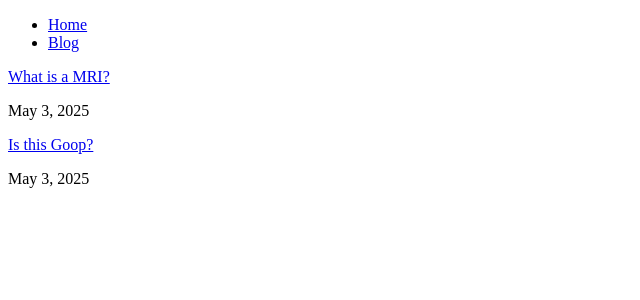
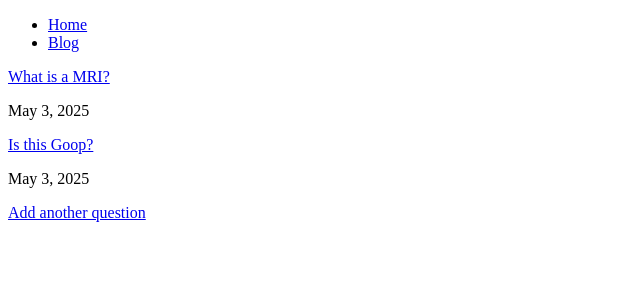
Before and after one commit to habibsain/Django_project, a Django app: page /polls/ in a window 1280 px wide. Shown: the top 300 px of the page, without its empty margins (0-640 px from the left). Run offline with Django 5.2, Linux system fonts and the light colour scheme; data comes from the database, SQL or seed files in the repository.

Commit message:
Added another page where we can add question

```diff
--- a/mysite/polls/templates/polls/index.html
+++ b/mysite/polls/templates/polls/index.html
@@ -12,4 +12,6 @@
 
 {% endfor %}
 
+<a href="{% url 'polls:add' %}">Add another question</a>
+
 {% endblock %}
--- a/mysite/polls/urls.py
+++ b/mysite/polls/urls.py
@@ -9,5 +9,6 @@ urlpatterns = [
     path("<int:question_id>/", views.detail, name = "detail"),
     path("<int:question_id>/vote/", views.vote, name = "vote"),
     path("<int:question_id>/result/", views.result, name = "result"),
-    path("new/", views.add_question, name = "add"),
+    path("new/", views.add_page, name = "add"),
+    path("add/", views.add_question, name = "add_question"),
 ]
--- a/mysite/polls/views.py
+++ b/mysite/polls/views.py
@@ -54,9 +54,11 @@ def result(request, question_id):
                       "question": question
                       })
 
+def add_page(request):
+    pass
 def add_question(request):
     #need to add:
-    #url
+    #url:ok
     #link with index
     #form to post new question
     #choices for the question as well
```
Also changed, not shown: 1 other file.
